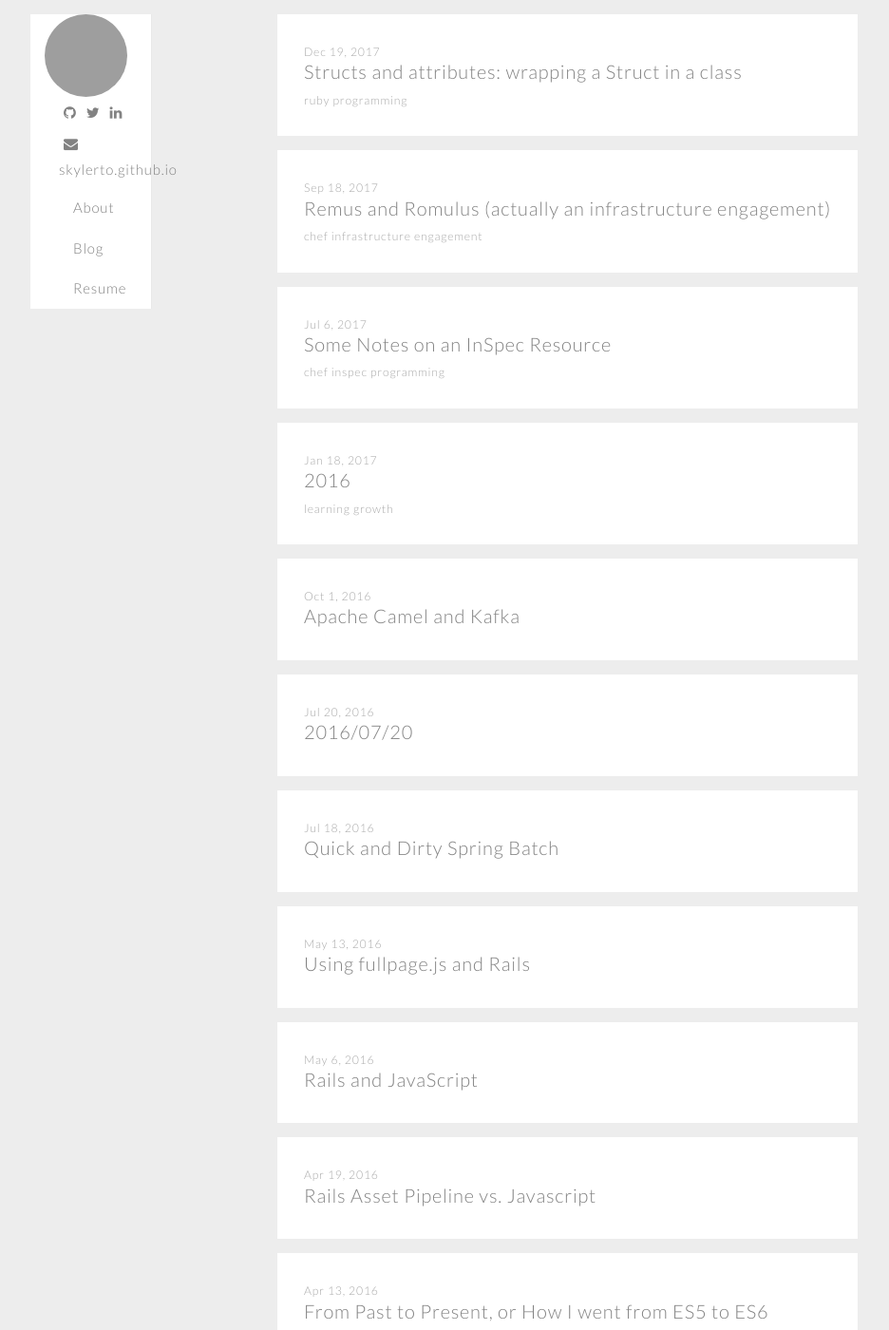
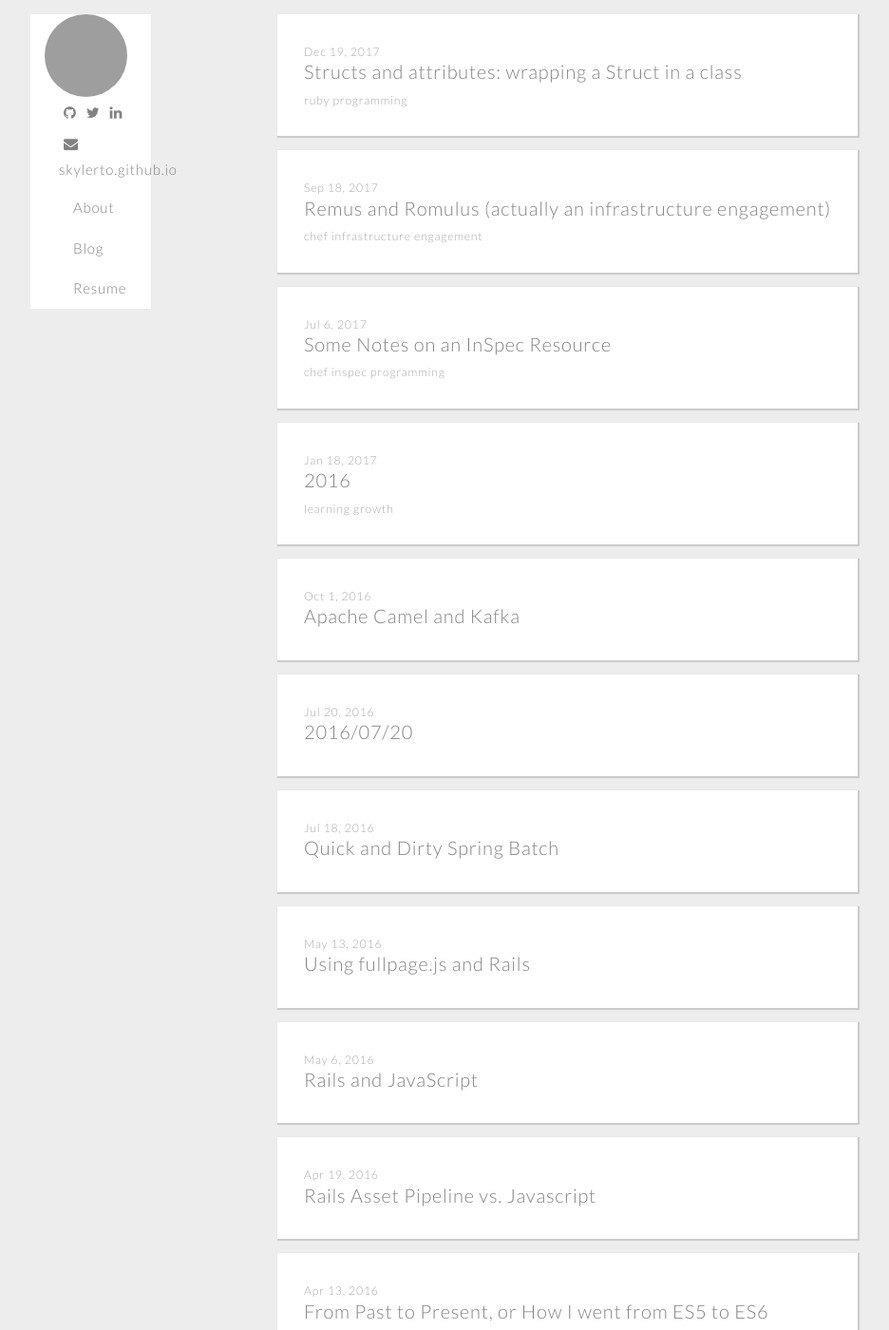
Before and after one commit to skylerto/skylerto.github.io, a Jekyll site: the page built from index.html, in a window 1280 px wide and 1400 px high. Shown: the whole window at 95% size, without its empty margins (118-1054 px from the left). Built offline with Jekyll 4.4.1, drawn with Linux system fonts in a browser that asks for light colours; grey boxes are pictures that could not be loaded.

Commit message:
update shadows
Signed-off-by: skylerto <skylerclayne@gmail.com>

```diff
--- a/_sass/_layout.scss
+++ b/_sass/_layout.scss
@@ -216,6 +216,10 @@ nav {
     background: white;
     padding: 2em;
     margin-bottom: $spacing-unit;
+    -webkit-box-shadow: 1px 1px 1px 1px #ccc;  /* Safari 3-4, iOS 4.0.2 - 4.2, Android 2.3+ */
+    -moz-box-shadow:    1px 1px 1px 1px #ccc;  /* Firefox 3.5 - 3.6 */
+    box-shadow:         1px 1px 1px 1px #ccc;  /* Opera 10.5, IE 9, Firefox 4+, Chrome 6+, iOS 5 */
+
     h2 {
       margin-top: 0;
     }
```
